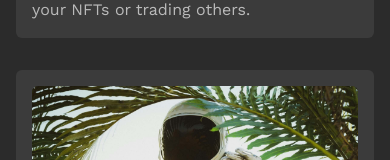
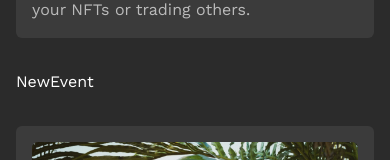
Before and after one commit to dimarogkov/nft-marketplace, a Next.js app: page / in a window 390 px wide. Shown: the part 604-764 px from the top of the page. Built offline with nearby package versions, Linux system fonts and the light colour scheme.

Commit message:
add container

```diff
--- a/app/globals.css
+++ b/app/globals.css
@@ -44,6 +44,10 @@ input[type='number']::-webkit-outer-spin-button {
 
 .font-space-mono {
     font-family: 'Space Mono', serif;
+}
+
+.container {
+    @apply w-full max-w-[1064px] px-4 md:px-5 m-auto;
 }
 
 .height-full {
--- a/app/page.tsx
+++ b/app/page.tsx
@@ -1,10 +1,11 @@
-import { Banner, HowItWorks, Subscribe } from '@/src/components/blocks';
+import { Banner, HowItWorks, NewEvent, Subscribe } from '@/src/components/blocks';
 
 const HomePage = () => {
     return (
         <>
             <Banner />
             <HowItWorks />
+            <NewEvent />
             <Subscribe />
         </>
     );
--- a/src/components/blocks/Banner/Banner.tsx
+++ b/src/components/blocks/Banner/Banner.tsx
@@ -7,7 +7,7 @@ const Banner = () => {
 
     return (
         <section className='relative w-full section-padding'>
-            <div className='grid sm:grid-cols-2 items-center gap-6 sm:gap-3 md:gap-[30px] w-full'>
+            <div className='grid sm:grid-cols-2 items-center gap-6 sm:gap-3 md:gap-[30px] container'>
                 <BannerContent />
 
                 <div className='relative w-[92%] sm:w-full h-0 pb-[92%] sm:pb-[100%] m-auto'>
--- a/src/components/blocks/Footer/Footer.tsx
+++ b/src/components/blocks/Footer/Footer.tsx
@@ -10,7 +10,7 @@ const Footer = () => {
 
     return (
         <footer className='relative w-full py-8 lg:py-10 bg-gray'>
-            <div className='flex flex-wrap justify-between w-full max-w-[1064px] px-4 md:px-5 m-auto'>
+            <div className='flex flex-wrap justify-between container'>
                 <div className='flex flex-wrap lg:block w-full lg:w-[34%] mb-5 lg:mb-0 last:mb-0'>
                     <Logo disableAnimation className='sm:w-[42%] lg:w-auto !h-auto mb-5 lg:mb-4 last:mb-0' />
 
--- a/src/components/blocks/Header/Header.tsx
+++ b/src/components/blocks/Header/Header.tsx
@@ -19,7 +19,7 @@ const Header = () => {
 
     return (
         <header className='fixed z-20 top-0 left-0 flex items-center w-full h-[70px] sm:h-20 lg:h-[100px] border-b border-gray bg-black'>
-            <div className='relative flex items-center justify-between w-full max-w-[1064px] h-full px-4 md:px-5 m-auto'>
+            <div className='relative flex items-center justify-between container h-full'>
                 <Logo />
                 <HeaderLinks isOpen={isOpen} />
                 <HeaderBurger isOpen={isOpen} toggleMenu={toggleMenu} />
--- a/src/components/blocks/HowItWorks/HowItWorks.tsx
+++ b/src/components/blocks/HowItWorks/HowItWorks.tsx
@@ -8,7 +8,7 @@ const HowItWorks = () => {
 
     return (
         <section className='relative w-full section-padding'>
-            <div className='w-full'>
+            <div className='container'>
                 <div className='w-full mb-5 md:mb-6 lg:mb-[30px] last:mb-0'>
                     <Title titleType={EnumTitle.h3} className='mb-1 last:mb-0'>
                         {title}
--- /dev/null
+++ b/src/components/blocks/NewEvent/NewEvent.tsx
@@ -0,0 +1,9 @@
+const NewEvent = () => {
+    return (
+        <section className='relative w-full'>
+            <div className='container'>NewEvent</div>
+        </section>
+    );
+};
+
+export default NewEvent;
--- /dev/null
+++ b/src/components/blocks/NewEvent/index.ts
@@ -0,0 +1,3 @@
+import NewEvent from './NewEvent';
+
+export { NewEvent };
--- a/src/components/blocks/Subscribe/Subscribe.tsx
+++ b/src/components/blocks/Subscribe/Subscribe.tsx
@@ -7,7 +7,8 @@ const Subscribe = () => {
     const { title, text, img, form } = SUBSCRIBE_DATA;
 
     return (
-        <section className='relative w-full section-padding-bottom'>
+        <section className='relative w-full section-padding'>
+            <div className='container'>
                 <div className='flex flex-wrap md:flex-nowrap items-center gap-5 lg:gap-[30px] w-full rounded-md p-4 sm:p-5 lg:p-[30px] bg-gray'>
                     <div className='relative w-full md:w-[48%] h-0 pb-[100%] sm:pb-[42%] md:pb-[31%] rounded-md overflow-hidden bg-black'>
                         <Image
@@ -45,6 +46,7 @@ const Subscribe = () => {
                         </form>
                     </div>
                 </div>
+            </div>
         </section>
     );
 };
--- a/src/components/blocks/index.ts
+++ b/src/components/blocks/index.ts
@@ -2,6 +2,7 @@ import { Banner } from './Banner';
 import { Footer } from './Footer';
 import { Header } from './Header';
 import { HowItWorks } from './HowItWorks';
+import { NewEvent } from './NewEvent';
 import { Subscribe } from './Subscribe';
 
-export { Banner, Footer, Header, HowItWorks, Subscribe };
+export { Banner, Footer, Header, HowItWorks, NewEvent, Subscribe };
--- a/src/components/root/RootLayout.tsx
+++ b/src/components/root/RootLayout.tsx
@@ -9,11 +9,7 @@ const RootLayout: FC<Props> = ({ children }) => {
     return (
         <>
             <Header />
-
-            <main className='relative flex flex-col grow w-full max-w-[1064px] pt-[70px] sm:pt-20 lg:pt-[100px] px-4 md:px-5 m-auto'>
-                {children}
-            </main>
-
+            <main className='relative flex flex-col grow w-full pt-[70px] sm:pt-20 lg:pt-[100px]'>{children}</main>
             <Footer />
         </>
     );
```
Lines whose indentation alone changed are shown as unchanged.
